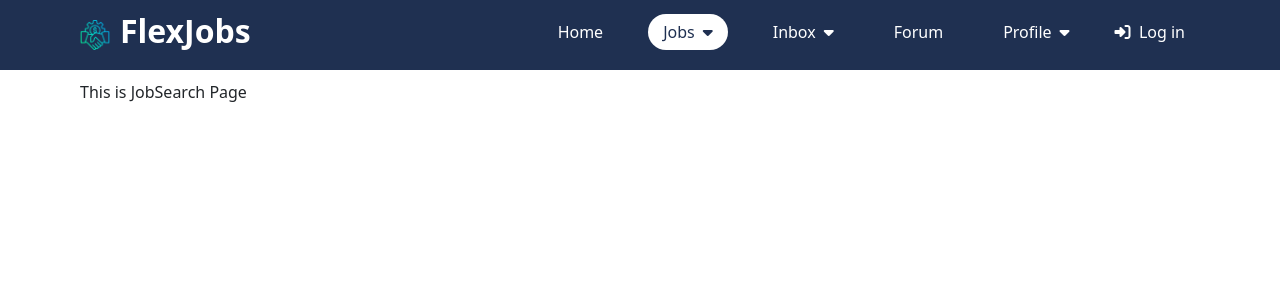
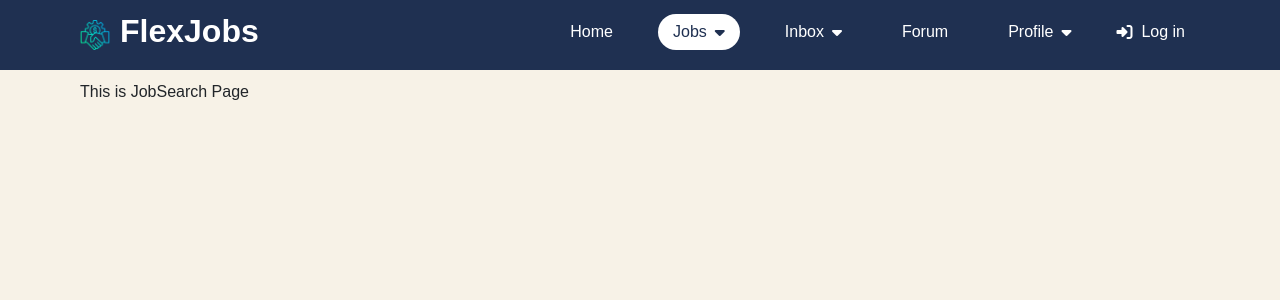
Before and after one commit to Kairos5106/FlexJobs, a React (Vite) app in the folder flexjobs-client/: page /JobSearch in a window 1280 px wide. Shown: the top 300 px of the page. Built offline with nearby package versions, Linux system fonts and the light colour scheme.

Commit message:
background of website set to #f7f2ef

```diff
--- a/flexjobs-client/src/App.css
+++ b/flexjobs-client/src/App.css
@@ -3,6 +3,11 @@
   min-height: 100vh;
   box-sizing: border-box;
   scroll-behavior: smooth;
+}
+
+body {
+  background-color:  #F7F2E7;
+  font-family: 'Poppins', sans-serif;
 }
 
 header {
```
